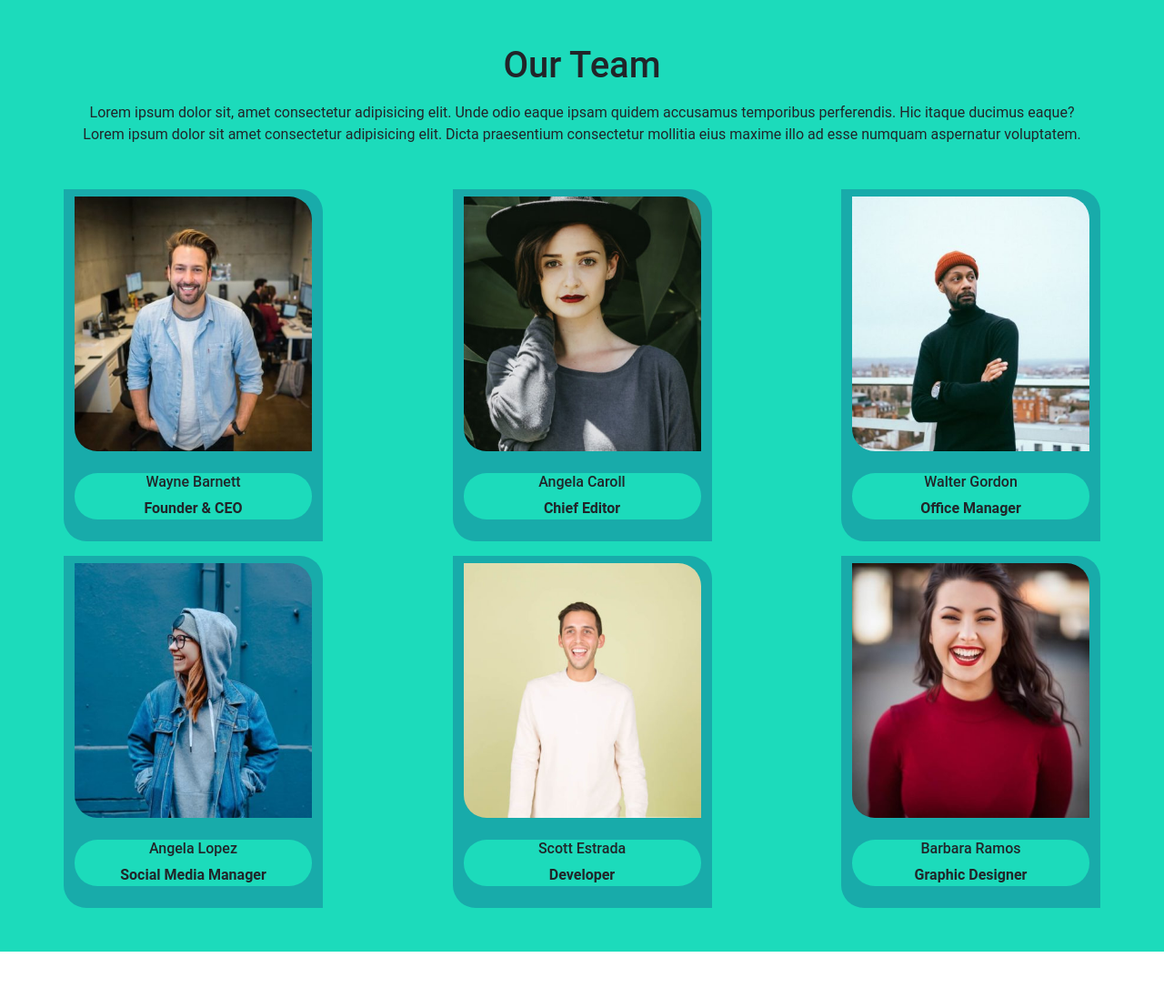
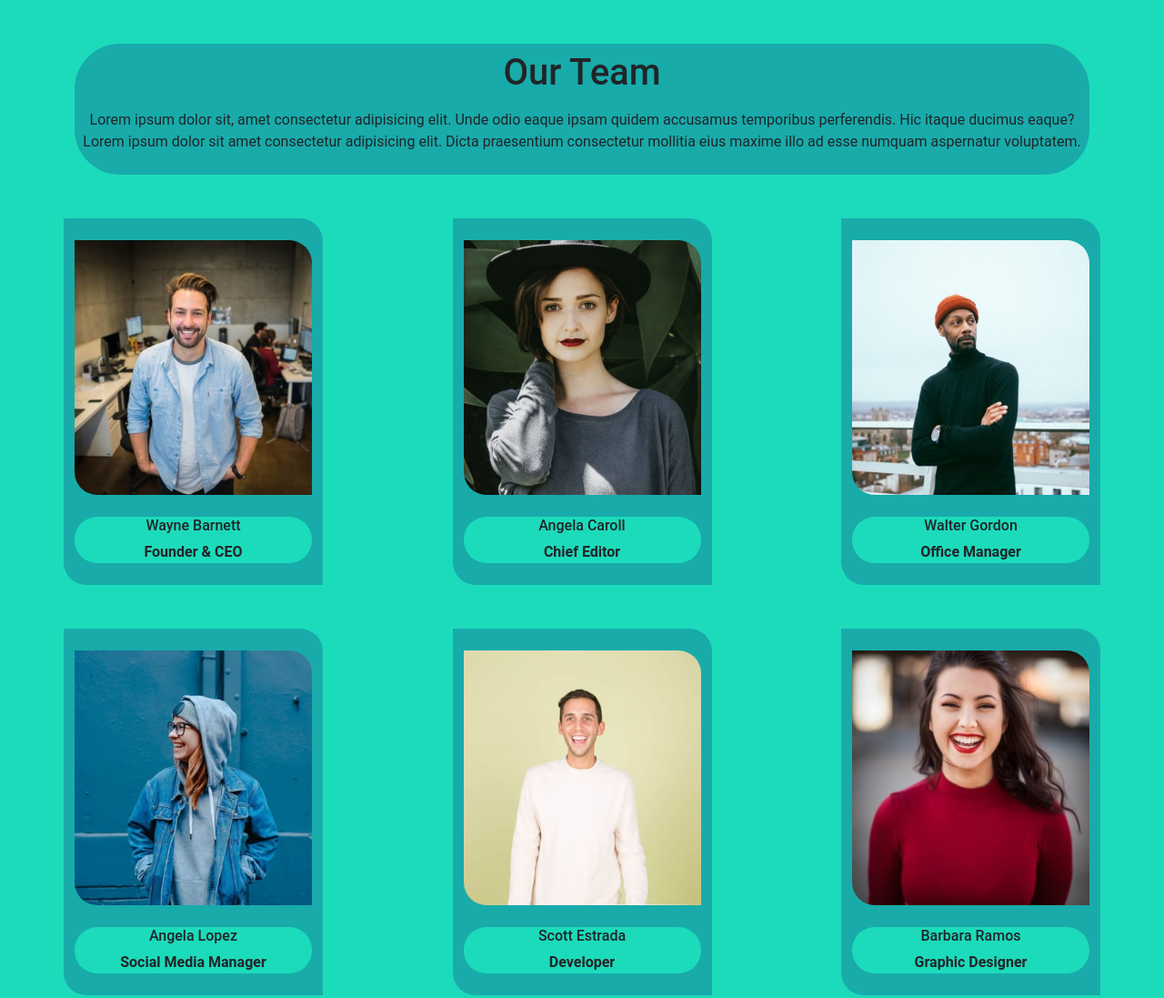
Before and after one commit to Cris-NTL/js-our-team, a plain HTML site: page index.html in a window 1280 px wide. Shown: the whole page at 91% size. Before the commit the page ends 1046 px from the top, so only its background shows below. Drawn offline with nearby package versions, Linux system fonts and the light colour scheme.

Commit message:
Add: custom style

```diff
--- a/css/style.css
+++ b/css/style.css
@@ -11,7 +11,6 @@ img {
 
 /* utility */
 :root {
-    --default-color: #F6F1F1;
     --primary-color: #1cdbbb;
     --secondary-color: #146b946d;
 }
@@ -22,3 +21,8 @@ img {
     background-color: var(--primary-color);
 
 }
+
+.title {
+    background-color: var(--secondary-color);
+    border-radius: 50px 50px;
+}
--- a/index.html
+++ b/index.html
@@ -17,7 +17,7 @@
     <div id="wrapper">
         <div class="container py-5">
             <!-- text and title -->
-            <div class="title text-center mb-5">
+            <div class="title text-center mb-5 p-2">
                 <h1 class="mb-3">Our Team</h1>
                 <p>Lorem ipsum dolor sit, amet consectetur adipisicing elit. Unde odio eaque ipsam quidem accusamus
                     temporibus perferendis. Hic itaque ducimus eaque? Lorem ipsum dolor sit amet consectetur adipisicing
@@ -26,7 +26,7 @@
             </div>
 
             <!-- grid of elements dinamicaly dispalyed -->
-            <div class="row flex-wrap gap-3 justify-content-between">
+            <div class="row flex-wrap gap-5 justify-content-between">
 
             </div>
         </div>
--- a/js/script.js
+++ b/js/script.js
@@ -50,7 +50,7 @@ for (let i = 0; i < membersTeam.length; i++) {
     const member = membersTeam[i];
     col += `
     <div class="col-3" style="border-radius: 0px 25px; background-color: var(--secondary-color);">
-    <img src="img/${member.image}" class="mt-2" style="border-radius: 0px 25px;" alt="image">
+    <img src="img/${member.image}" class="mt-4" style="border-radius: 0px 25px;" alt="image">
     <div class="text-center my-4" style="font-weight: bold; background-color: var(--primary-color); border-radius: 25px 25px;">
         <h6>${member.name} ${member.surname}</h6>
         <span>${member.role}</span>
```
